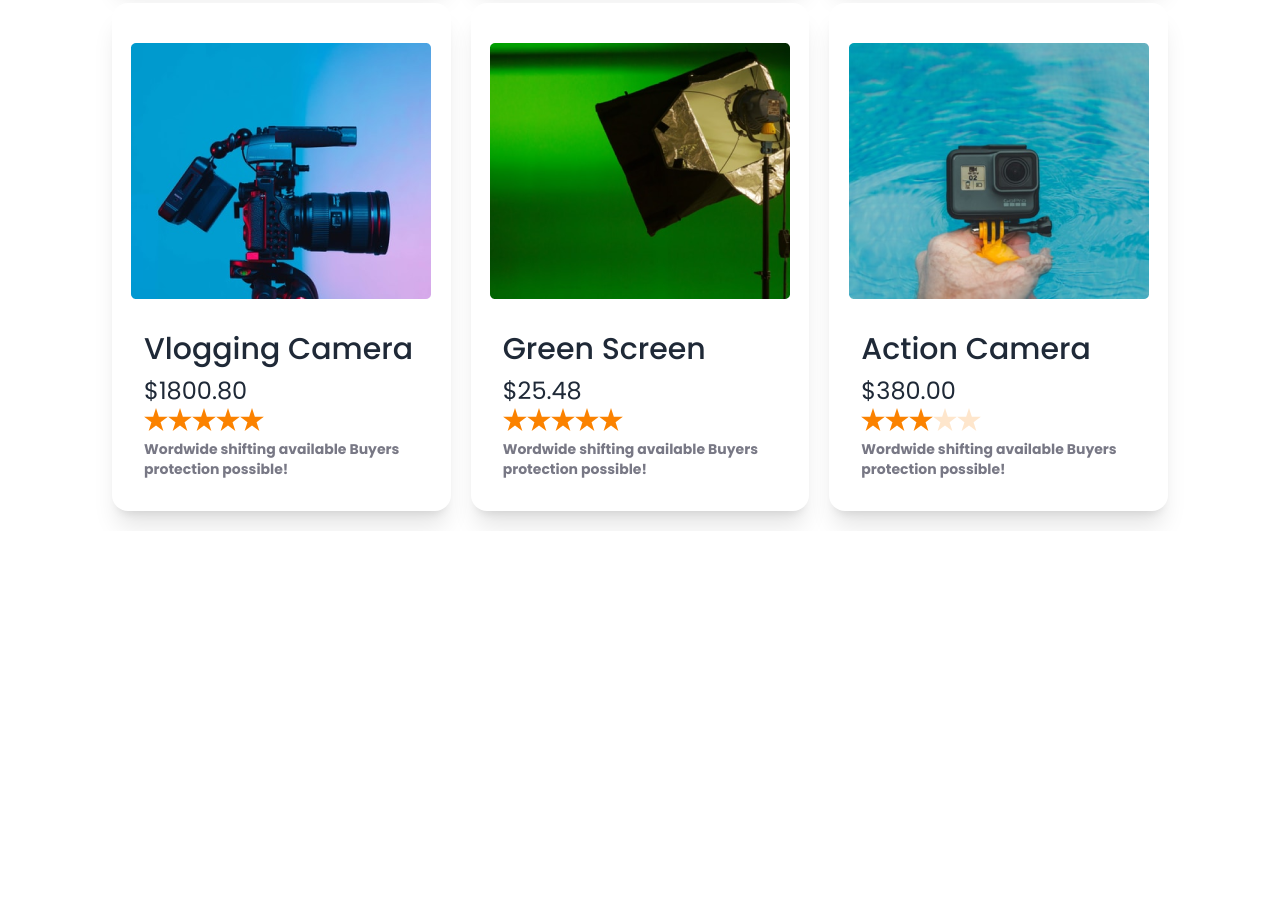
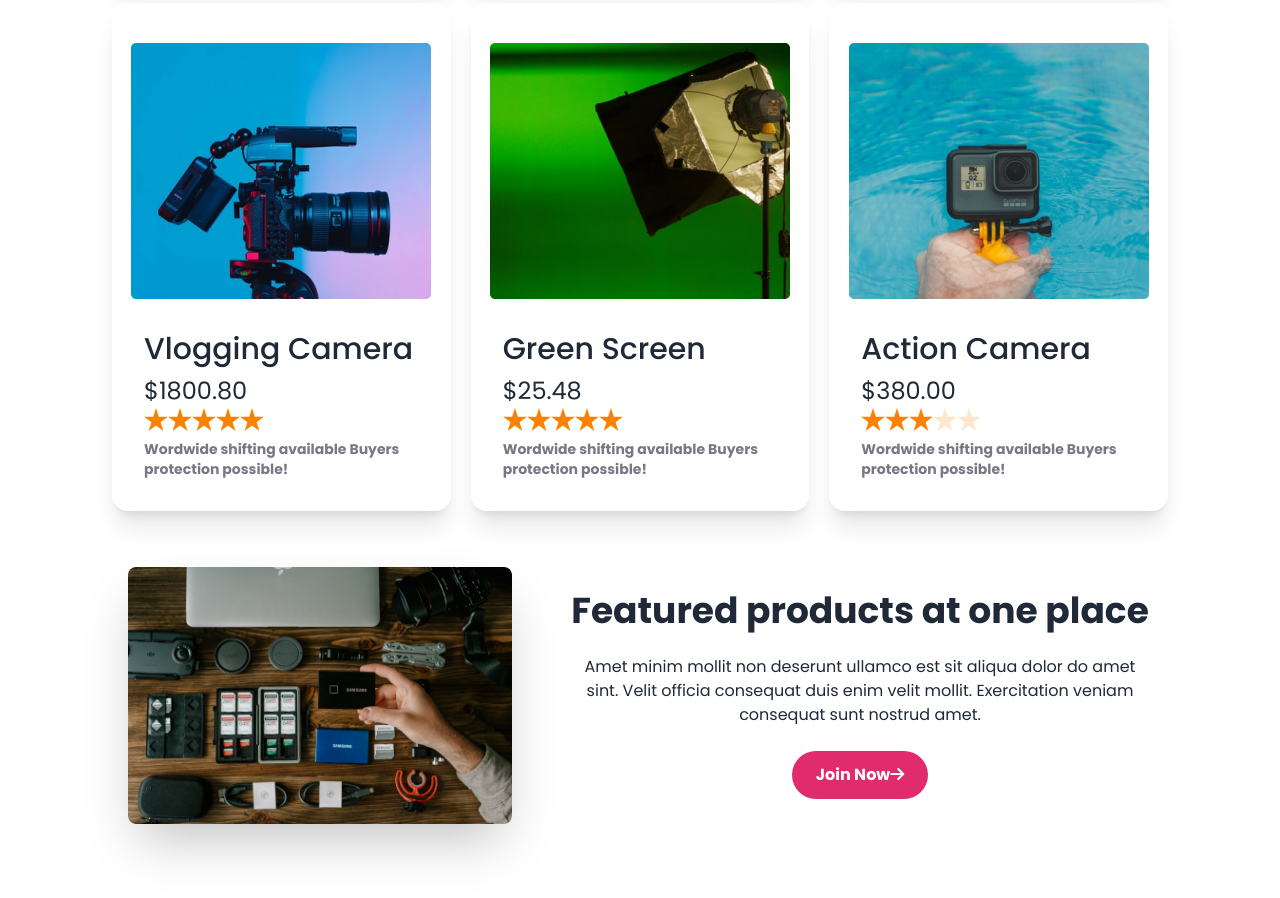
Before and after one commit to Rahat201/gears, a plain HTML site: page index.html in a window 1280 px wide. Shown: the part 1867-2765 px from the top of the page. Before the commit the page ends 2398 px from the top, so only its background shows below. Drawn offline with nearby package versions, Linux system fonts and the light colour scheme.

Commit message:
Featured products section

```diff
--- a/index.html
+++ b/index.html
@@ -244,6 +244,20 @@
 
             </div>
         </section>
+        <!-- Featured products section -->
+        <section>
+            <div class="hero py-10">
+                <div class="hero-content flex-col lg:flex-row">
+                  <img src="./images/gear.png" class="max-w-sm rounded-lg shadow-2xl" />
+                  <div class="lg:pl-10 text-center">
+                    <h1 class="text-4xl font-bold">Featured products at one place</h1>
+                    <p class="py-6">Amet minim mollit non deserunt ullamco est sit aliqua dolor do amet sint. Velit officia consequat duis enim velit mollit. Exercitation veniam consequat sunt nostrud amet.</p>
+                    <button class="bg-[#E02C6D] text-[#FFF] py-3 px-6 rounded-full text-base font-bold ">Join Now<i
+                        class="fa-solid fa-arrow-right"></i></button>
+                  </div>
+                </div>
+              </div>
+        </section>
 
 
 
```
